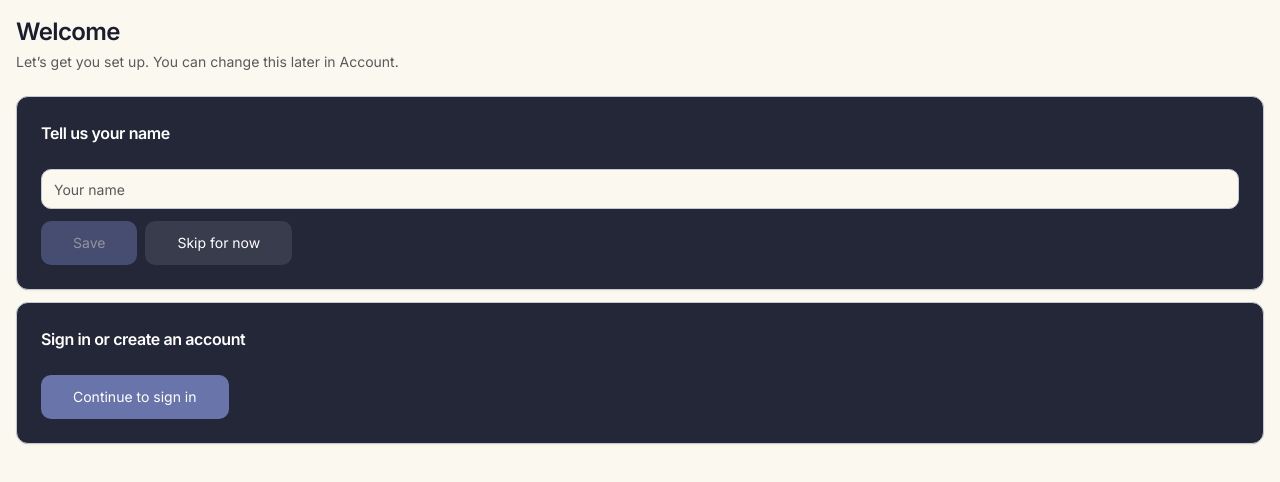
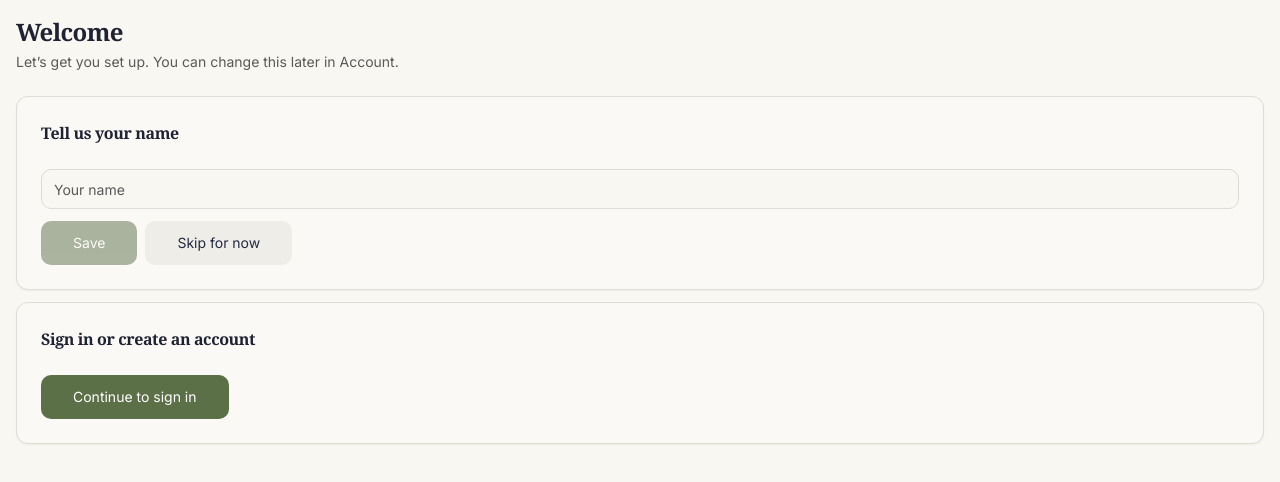
Before and after one commit to sourdough-hu/clay-flow-studio, a React (Vite) app: page /onboarding in a window 1280 px wide. Shown: the top 482 px of the page. Built offline with nearby package versions, Linux system fonts and the light colour scheme.

Commit message:
Revert UI to Japanese aesthetic
Reverted UI to a fresh, earthy minimalist Japanese aesthetic. Adjusted design tokens for colors (paper, ink, matcha, terracotta) and typography (Noto Serif JP for headings). Softened borders and shadows, and removed glossy gradients from components.

```diff
--- a/index.html
+++ b/index.html
@@ -19,7 +19,7 @@
 
     <link rel="preconnect" href="https://fonts.googleapis.com">
     <link rel="preconnect" href="https://fonts.gstatic.com" crossorigin>
-    <link href="https://fonts.googleapis.com/css2?family=Inter:wght@400;600;700&family=Noto+Serif+JP:wght@500;700&display=swap" rel="stylesheet">
+    <link href="https://fonts.googleapis.com/css2?family=Inter:wght@400;600;700&family=Noto+Serif+JP:wght@400;600;700&display=swap" rel="stylesheet">
 
     <script type="application/ld+json">
     {"@context":"https://schema.org","@type":"SoftwareApplication","name":"Pottery Tracker","operatingSystem":"Web","applicationCategory":"ProductivityApplication","description":"Mobile-first pottery studio companion to track pieces, stages, reminders, and inspirations."}
--- a/src/components/ui/button.tsx
+++ b/src/components/ui/button.tsx
@@ -18,7 +18,7 @@ const buttonVariants = cva(
           "bg-secondary text-secondary-foreground hover:bg-secondary/80",
         ghost: "hover:bg-accent hover:text-accent-foreground",
         link: "text-primary underline-offset-4 hover:underline",
-        hero: "bg-[image:var(--gradient-ceramic)] text-primary-foreground shadow-[var(--shadow-elegant)] hover:opacity-95",
+        hero: "bg-primary text-primary-foreground border border-border hover:bg-primary/90 shadow-none",
       },
       size: {
         default: "h-10 px-4 py-2",
--- a/src/index.css
+++ b/src/index.css
@@ -10,33 +10,33 @@
     --font-serif: "Noto Serif JP", ui-serif, Georgia, Cambria, "Times New Roman", Times, serif;
 
     /* Base palette tokens (HSL) */
-    --color-primary: 230 28% 54%; /* muted periwinkle */
-    --color-accent-1: 174 35% 40%; /* soft teal */
-    --color-accent-2: 14 77% 55%;  /* coral */
-    --color-surface: 230 23% 18%;  /* deep ink */
-    --color-surface-2: 230 15% 26%;/* slate */
-    --color-highlight: 48 60% 96%;/* warm paper */
+    --color-primary: 90 22% 36%; /* matcha green */
+    --color-accent-1: 90 22% 36%; /* matcha */
+    --color-accent-2: 14 60% 50%; /* terracotta */
+    --color-surface: 48 30% 97%;  /* light paper surface */
+    --color-surface-2: 48 20% 92%;/* subtle warm slate */
+    --color-highlight: 48 30% 96%;/* warm paper */
 
     /* Readability tokens */
     --text-on-dark: 0 0% 100%;
-    --text-on-mid: 0 0% 100%;
-    --text-on-light: 230 30% 14%;
+    --text-on-mid: 230 30% 20%;
+    --text-on-light: 230 25% 16%;
 
-    --border-on-light: 230 15% 80%;
+    --border-on-light: 48 15% 85%;
     --border-on-dark: 230 15% 35%;
 
-    --primary-hover: 230 28% 60%;
-    --primary-press: 230 28% 46%;
+    --primary-hover: 90 22% 42%;
+    --primary-press: 90 22% 30%;
 
     /* App surfaces */
     --background: var(--color-highlight);
     --foreground: var(--text-on-light);
 
     --card: var(--color-surface);
-    --card-foreground: var(--text-on-dark);
+    --card-foreground: var(--text-on-light);
 
     --popover: var(--color-surface);
-    --popover-foreground: var(--text-on-dark);
+    --popover-foreground: var(--text-on-light);
 
     /* Brand */
     --primary: var(--color-primary);
@@ -75,27 +75,27 @@
     --sidebar-ring: var(--color-primary);
 
     /* Gradients & Shadows */
-    --gradient-ceramic: linear-gradient(135deg, hsl(var(--primary) / 0.98), hsl(var(--primary) / 0.85));
-    --shadow-elegant: 0 10px 30px -10px hsl(var(--primary) / 0.25);
+    --gradient-ceramic: linear-gradient(180deg, hsl(var(--primary) / 0.04), hsl(var(--primary) / 0.06));
+    --shadow-elegant: 0 8px 24px -12px hsl(var(--primary) / 0.18);
   }
 
   .dark {
-    --background: var(--color-surface);
+    --background: 230 23% 12%;
     --foreground: var(--text-on-dark);
 
-    --card: var(--color-surface-2);
+    --card: 230 23% 16%;
     --card-foreground: var(--text-on-dark);
 
-    --popover: var(--color-surface-2);
+    --popover: 230 23% 16%;
     --popover-foreground: var(--text-on-dark);
 
     --primary: var(--color-primary);
     --primary-foreground: var(--text-on-dark);
 
-    --secondary: var(--color-surface);
+    --secondary: 230 15% 20%;
     --secondary-foreground: var(--text-on-dark);
 
-    --muted: var(--color-surface);
+    --muted: 230 15% 18%;
     --muted-foreground: 0 0% 80%;
 
     --accent: var(--color-accent-2);
@@ -104,15 +104,15 @@
     --destructive: 0 74% 54%;
     --destructive-foreground: var(--text-on-dark);
 
-    --border: var(--border-on-dark);
-    --input: var(--border-on-dark);
+    --border: 230 15% 30%;
+    --input: 230 15% 30%;
     --ring: var(--color-primary);
 
-    --sidebar-background: var(--color-surface);
+    --sidebar-background: 230 23% 12%;
     --sidebar-foreground: 0 0% 96%;
     --sidebar-primary: var(--color-primary);
     --sidebar-primary-foreground: 0 0% 100%;
-    --sidebar-accent: var(--color-surface-2);
+    --sidebar-accent: 230 23% 16%;
     --sidebar-accent-foreground: 0 0% 98%;
     --sidebar-border: 11 23% 30%;
     --sidebar-ring: var(--color-primary);
@@ -122,9 +122,9 @@
 @layer base {
   * { @apply border-border; }
   body { @apply bg-background text-foreground leading-relaxed; font-family: var(--font-sans); }
-  h1 { @apply text-3xl; }
-  h2 { @apply text-2xl; }
-  h3 { @apply text-xl; }
+  h1 { @apply text-3xl; font-family: var(--font-serif); font-weight: 600; }
+  h2 { @apply text-2xl; font-family: var(--font-serif); font-weight: 600; }
+  h3 { @apply text-xl; font-family: var(--font-serif); font-weight: 600; }
   input::placeholder, textarea::placeholder { color: hsl(var(--muted-foreground)); }
 }
 
```
